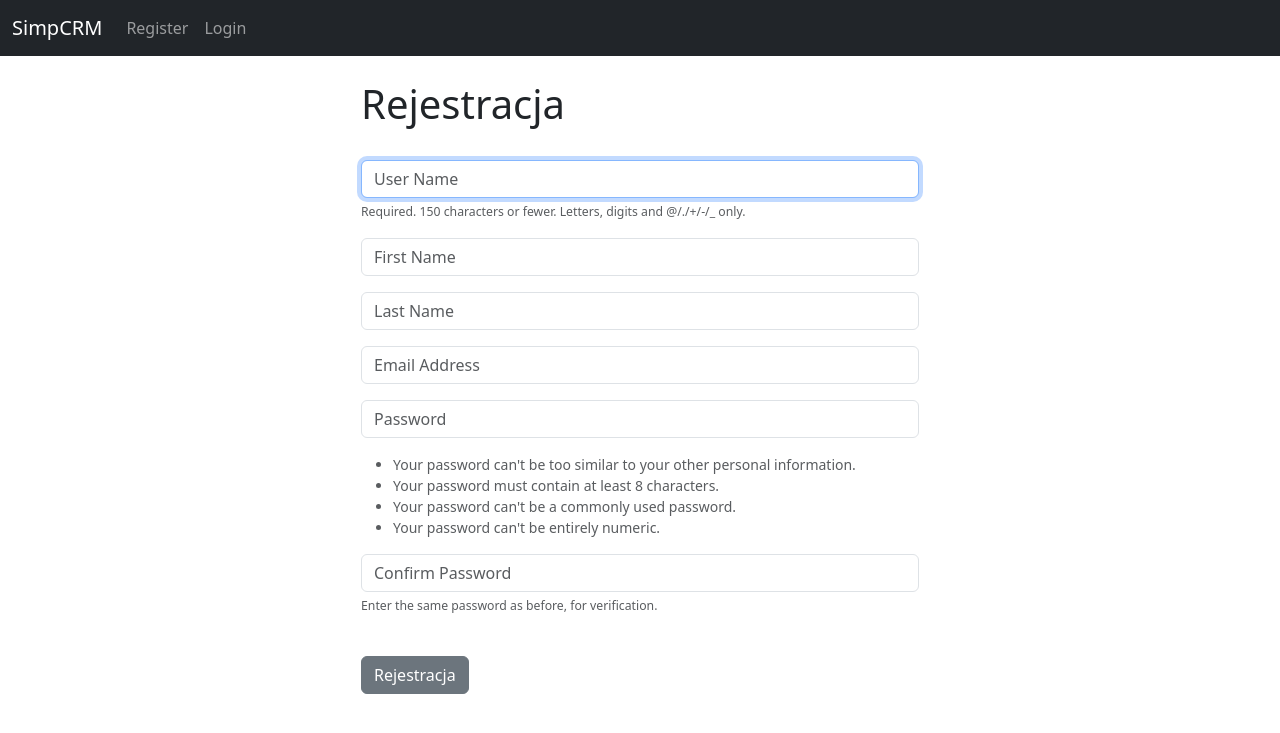
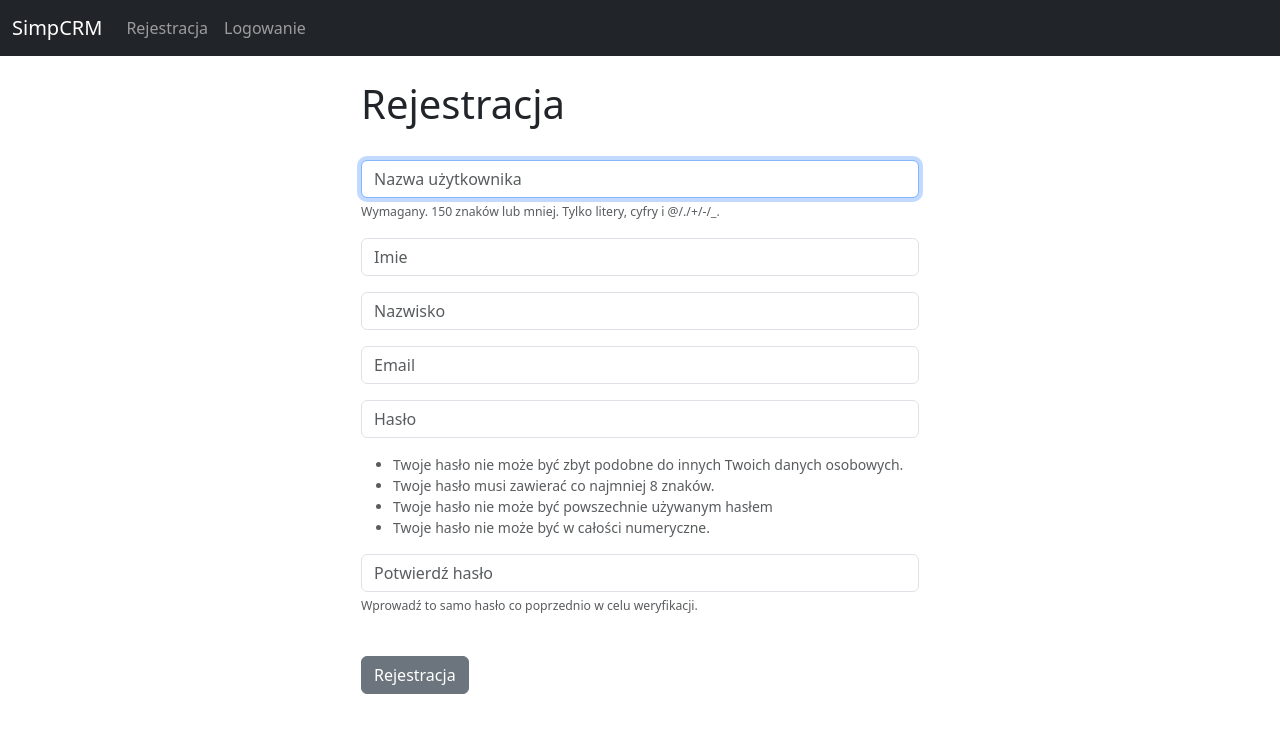
Before and after one commit to d-kudin/SimpCRM, a Django app: page /register/ in a window 1280 px wide. Shown: the top 733 px of the page. Run offline with Django 5.2, Linux system fonts and the light colour scheme.

Commit message:
Dodanie funkcjonalności do tabeli z danymi klientów

```diff
--- a/website/forms.py
+++ b/website/forms.py
@@ -1,11 +1,12 @@
 from django.contrib.auth.forms import UserCreationForm
 from django.contrib.auth.models import User
 from django import forms
+from .models import Record
 
 class SignUpForm(UserCreationForm):
-	email = forms.EmailField(label="", widget=forms.TextInput(attrs={'class':'form-control', 'placeholder':'Email Address'}))
-	first_name = forms.CharField(label="", max_length=100, widget=forms.TextInput(attrs={'class':'form-control', 'placeholder':'First Name'}))
-	last_name = forms.CharField(label="", max_length=100, widget=forms.TextInput(attrs={'class':'form-control', 'placeholder':'Last Name'}))
+	email = forms.EmailField(label="", widget=forms.TextInput(attrs={'class':'form-control', 'placeholder':'Email'}))
+	first_name = forms.CharField(label="", max_length=100, widget=forms.TextInput(attrs={'class':'form-control', 'placeholder':'Imie'}))
+	last_name = forms.CharField(label="", max_length=100, widget=forms.TextInput(attrs={'class':'form-control', 'placeholder':'Nazwisko'}))
 
 
 	class Meta:
@@ -17,16 +18,33 @@ class SignUpForm(UserCreationForm):
 		super(SignUpForm, self).__init__(*args, **kwargs)
 
 		self.fields['username'].widget.attrs['class'] = 'form-control'
-		self.fields['username'].widget.attrs['placeholder'] = 'User Name'
+		self.fields['username'].widget.attrs['placeholder'] = 'Nazwa użytkownika'
 		self.fields['username'].label = ''
-		self.fields['username'].help_text = '<span class="form-text text-muted"><small>Required. 150 characters or fewer. Letters, digits and @/./+/-/_ only.</small></span>'
+		self.fields['username'].help_text = '<span class="form-text text-muted"><small>Wymagany. 150 znaków lub mniej. Tylko litery, cyfry i @/./+/-/_.</small></span>'
 
 		self.fields['password1'].widget.attrs['class'] = 'form-control'
-		self.fields['password1'].widget.attrs['placeholder'] = 'Password'
+		self.fields['password1'].widget.attrs['placeholder'] = 'Hasło'
 		self.fields['password1'].label = ''
-		self.fields['password1'].help_text = '<ul class="form-text text-muted small"><li>Your password can\'t be too similar to your other personal information.</li><li>Your password must contain at least 8 characters.</li><li>Your password can\'t be a commonly used password.</li><li>Your password can\'t be entirely numeric.</li></ul>'
+		self.fields['password1'].help_text = '<ul class="form-text text-muted small"><li>Twoje hasło nie może być zbyt podobne do innych Twoich danych osobowych.</li><li>Twoje hasło musi zawierać co najmniej 8 znaków.</li><li>Twoje hasło nie może być powszechnie używanym hasłem</li><li>Twoje hasło nie może być w całości numeryczne.</li></ul>'
 
 		self.fields['password2'].widget.attrs['class'] = 'form-control'
-		self.fields['password2'].widget.attrs['placeholder'] = 'Confirm Password'
+		self.fields['password2'].widget.attrs['placeholder'] = 'Potwierdź hasło'
 		self.fields['password2'].label = ''
-		self.fields['password2'].help_text = '<span class="form-text text-muted"><small>Enter the same password as before, for verification.</small></span>'
+		self.fields['password2'].help_text = '<span class="form-text text-muted"><small>Wprowadź to samo hasło co poprzednio w celu weryfikacji.</small></span>'
+
+
+
+# Utworzenie formularza dodawania klienta
+class AddRecordForm(forms.ModelForm):
+	imie = forms.CharField(required=True, widget=forms.widgets.TextInput(attrs={"placeholder":"Imię", "class":"form-control"}), label="")
+	nazwisko = forms.CharField(required=True, widget=forms.widgets.TextInput(attrs={"placeholder":"Nazwisko", "class":"form-control"}), label="")
+	email = forms.CharField(required=True, widget=forms.widgets.TextInput(attrs={"placeholder":"Email", "class":"form-control"}), label="")
+	nr_telefonu = forms.CharField(required=True, widget=forms.widgets.TextInput(attrs={"placeholder":"Nr telefonu", "class":"form-control"}), label="")
+	adres = forms.CharField(required=True, widget=forms.widgets.TextInput(attrs={"placeholder":"Adres", "class":"form-control"}), label="")
+	miasto = forms.CharField(required=True, widget=forms.widgets.TextInput(attrs={"placeholder":"Miejscowość", "class":"form-control"}), label="")
+	wojewodztwo = forms.CharField(required=True, widget=forms.widgets.TextInput(attrs={"placeholder":"Województwo", "class":"form-control"}), label="")
+	kod_pocztowy = forms.CharField(required=True, widget=forms.widgets.TextInput(attrs={"placeholder":"Kod pocztowy", "class":"form-control"}), label="")
+
+	class Meta:
+		model = Record
+		exclude = ("user",)
--- a/website/templates/navbar.html
+++ b/website/templates/navbar.html
@@ -9,15 +9,18 @@
 
         {% if user.is_authenticated %}
         <li class="nav-item">
-          <a class="nav-link" href="{% url 'logout' %}">Logout</a>
+          <a class="nav-link" href="{% url 'add_record' %}">Dodaj klienta</a>
+        </li>
+        <li class="nav-item">
+          <a class="nav-link" href="{% url 'logout' %}">Wylogowanie</a>
         </li>
 
         {% else %}
         <li class="nav-item">
-          <a class="nav-link" href="{% url 'register' %}">Register</a>
+          <a class="nav-link" href="{% url 'register' %}">Rejestracja</a>
         </li>
         <li class="nav-item">
-          <a class="nav-link" href="{% url 'home' %}">Login</a>
+          <a class="nav-link" href="{% url 'home' %}">Logowanie</a>
         </li>
         {% endif %}
 
--- a/website/templates/record.html
+++ b/website/templates/record.html
@@ -44,7 +44,8 @@
 <br/><br/>
 <a href="{% url 'home' %}" class="btn btn-secondary">Powrót</a>
 
-<a href="#" class="btn btn-danger">Delete</a>
+<a href="{% url 'delete_record' customer_record.id %}" class="btn btn-danger">Delete</a>
+<a href="{% url 'update_record' customer_record.id %}" class="btn btn-secondary">Update Record</a>
 
 
 {% endblock %}
--- a/website/urls.py
+++ b/website/urls.py
@@ -8,5 +8,8 @@ urlpatterns = [
     path('logout/', views.logout_user, name='logout'),
     path('register/', views.register_user, name='register'),
     path('record/<int:pk>', views.customer_record, name='record'),
+    path('delete_record/<int:pk>', views.delete_record, name='delete_record'),
+    path('add_record/', views.add_record, name='add_record'),
+    path('update_record/<int:pk>', views.update_record, name='update_record'),
 
 ]
--- a/website/views.py
+++ b/website/views.py
@@ -1,7 +1,7 @@
 from django.shortcuts import render,redirect
 from django.contrib.auth import authenticate, login, logout
 from django.contrib import messages
-from .forms import SignUpForm
+from .forms import SignUpForm, AddRecordForm
 from .models import Record
 
 def home(request):
@@ -14,10 +14,10 @@ def home(request):
 		user = authenticate(request, username=username, password=password)
 		if user is not None:
 			login(request, user)
-			messages.success(request, "You Have Been Logged In!")
+			messages.success(request, "Jesteś zalogowany")
 			return redirect('home')
 		else:
-			messages.success(request, "There Was An Error Logging In, Please Try Again...")
+			messages.success(request, "Wystąpił błąd podczas logowania. Spróbuj ponownie...")
 			return redirect('home')
 	else:
 		return render(request, 'home.html', {'records':records})
@@ -26,7 +26,7 @@ def home(request):
 
 def logout_user(request):
 	logout(request)
-	messages.success(request, "You Have Been Logged Out...")
+	messages.success(request, "Zostałeś wylogowany.")
 	return redirect('home')
 
 
@@ -35,12 +35,12 @@ def register_user(request):
 		form = SignUpForm(request.POST)
 		if form.is_valid():
 			form.save()
-			# Authenticate and login
+			# Uwierzytelnij i zaloguj się
 			username = form.cleaned_data['username']
 			password = form.cleaned_data['password1']
 			user = authenticate(username=username, password=password)
 			login(request, user)
-			messages.success(request, "You Have Successfully Registered! Welcome!")
+			messages.success(request, "Zarejestrowałeś się pomyślnie! Powitanie!")
 			return redirect('home')
 	else:
 		form = SignUpForm()
@@ -52,9 +52,50 @@ def register_user(request):
 
 def customer_record(request, pk):
 	if request.user.is_authenticated:
-		# Look Up Records
+		# Wyszukaj rekordy
 		customer_record = Record.objects.get(id=pk)
 		return render(request, 'record.html', {'customer_record':customer_record})
 	else:
-		messages.success(request, "You Must Be Logged In To View That Page...")
+		messages.success(request, "Aby wyświetlić tę stronę, musisz się zalogować...")
 		return redirect('home')
+
+
+
+def delete_record(request, pk):
+	if request.user.is_authenticated:
+		delete_it = Record.objects.get(id=pk)
+		delete_it.delete()
+		messages.success(request, "Rekord został pomyślnie usunięty...")
+		return redirect('home')
+	else:
+		messages.success(request, "Musisz być zalogowany, aby to zrobić...")
+		return redirect('home')
+
+
+
+def add_record(request):
+	form = AddRecordForm(request.POST or None)
+	if request.user.is_authenticated:
+		if request.method == "POST":
+			if form.is_valid():
+				add_record = form.save()
+				messages.success(request, "Rekord dodany...")
+				return redirect('home')
+		return render(request, 'add_record.html', {'form':form})
+	else:
+		messages.success(request, "Musisz być zalogowany...")
+		return redirect('home')
+
+
+def update_record(request, pk):
+	if request.user.is_authenticated:
+		current_record = Record.objects.get(id=pk)
+		form = AddRecordForm(request.POST or None, instance=current_record)
+		if form.is_valid():
+			form.save()
+			messages.success(request, "Rekord został zaktualizowany!")
+			return redirect('home')
+		return render(request, 'update_record.html', {'form':form})
+	else:
+		messages.success(request, "Musisz być zalogowany...")
+		return redirect('home')
```
Also changed, not shown: website/templates/add_record.html (added, +21 -0 lines), website/templates/home.html (+4 -4 lines), website/templates/update_record.html (added, +21 -0 lines).
